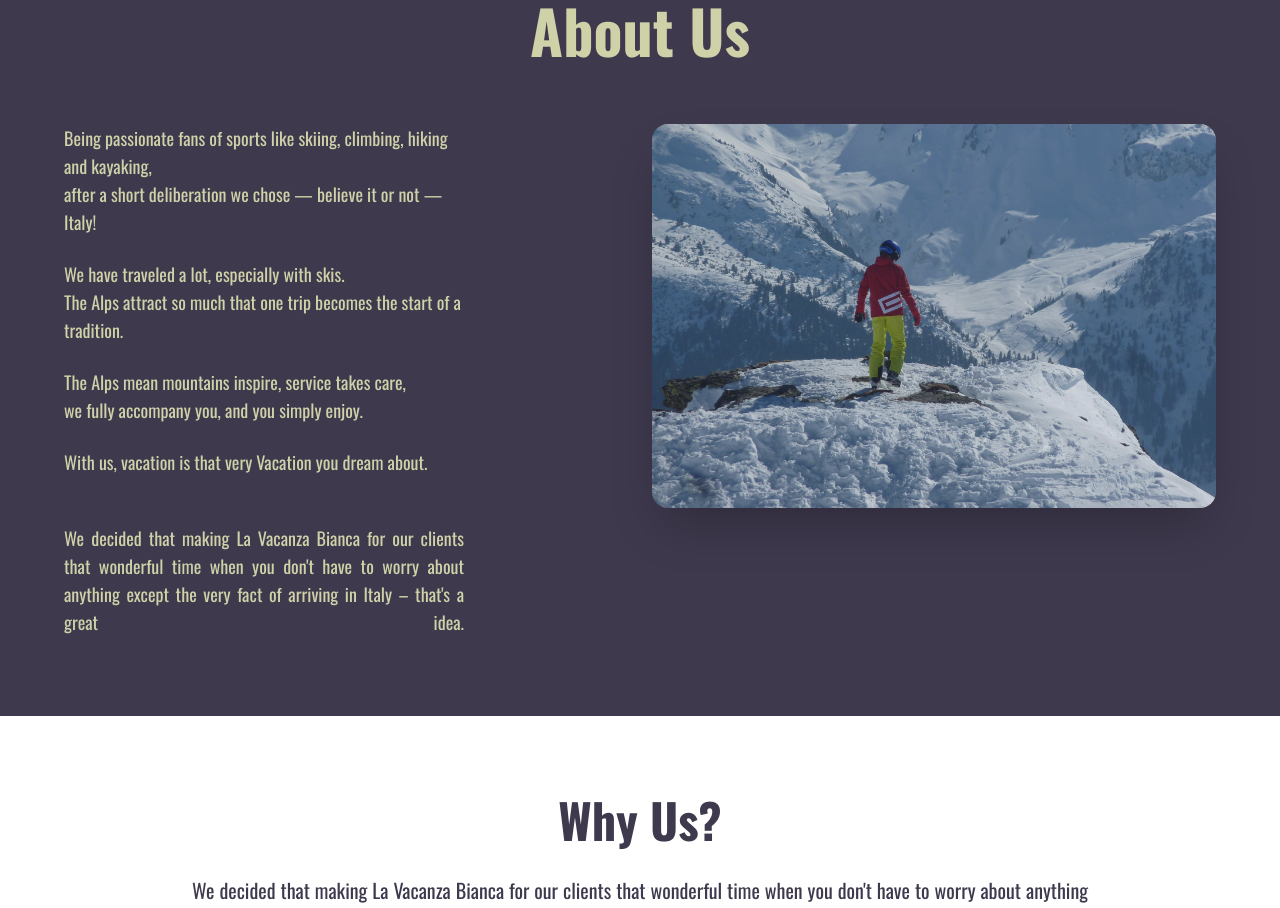
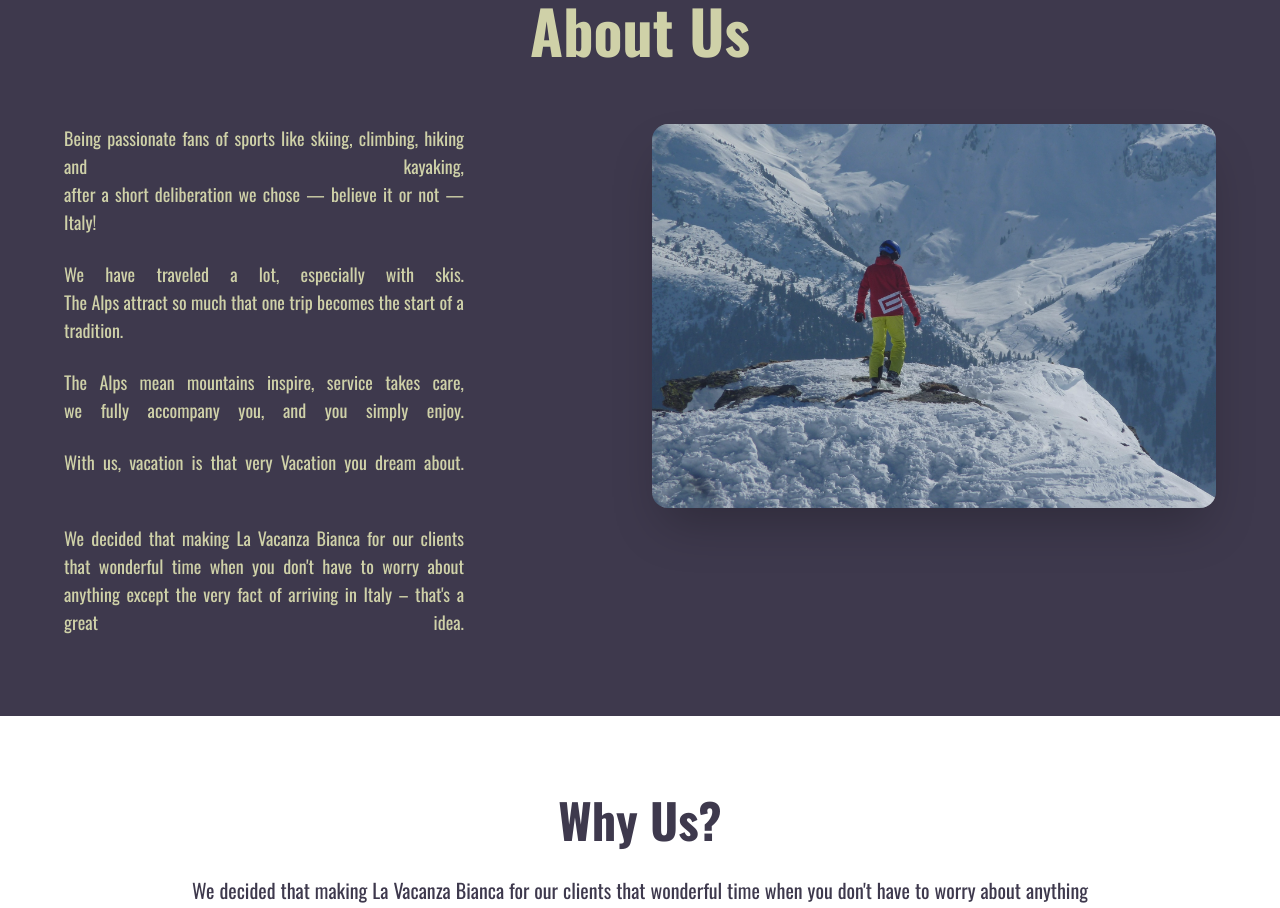
Before and after one commit to Max-climber/landing-guide-Italy, a React (Vite) app: page / in a window 1280 px wide. Shown: the part 880-1788 px from the top of the page. Built offline with nearby package versions, Linux system fonts and the light colour scheme.

Commit message:
improve text justification and spacing in About section

```diff
--- a/src/components/About.jsx
+++ b/src/components/About.jsx
@@ -39,7 +39,7 @@ const About = () => {
               {aboutText.map((paragraph, idx) => {
                 const lines = paragraph.split('\n')
                 return (
-                  <p key={idx} className="text-base sm:text-lg leading-relaxed text-left hyphens-auto break-words">
+                  <p key={idx} className="text-base sm:text-lg leading-relaxed full-justify">
                     {lines.map((line, lineIdx) => (
                       <span key={lineIdx}>
                         {line}
--- a/src/index.css
+++ b/src/index.css
@@ -145,15 +145,9 @@
   .full-justify {
     text-align: justify;
     text-align-last: justify;
-    word-spacing: normal;
-  }
-
-  .hyphens-auto {
+    text-justify: inter-word;
     hyphens: auto;
-    -webkit-hyphens: auto;
-    -moz-hyphens: auto;
     word-break: break-word;
-    overflow-wrap: break-word;
   }
 
   .section-padding {
```
